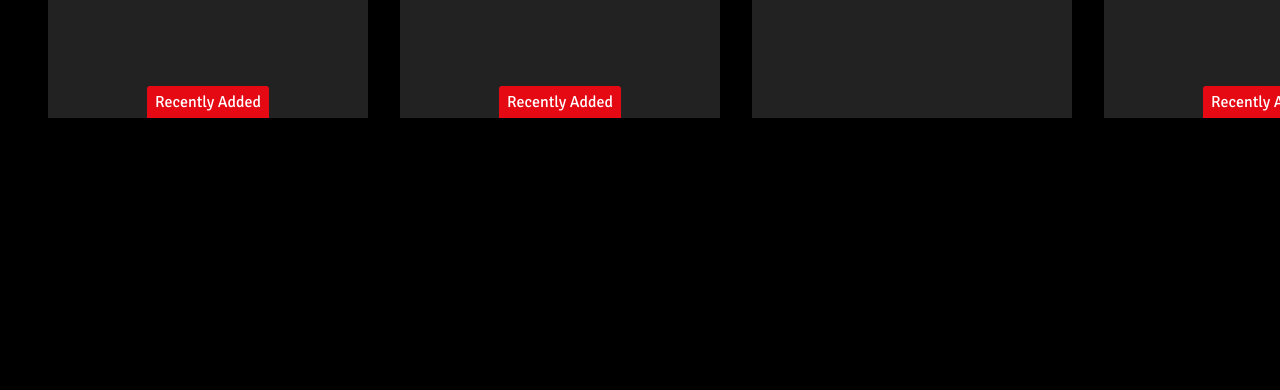
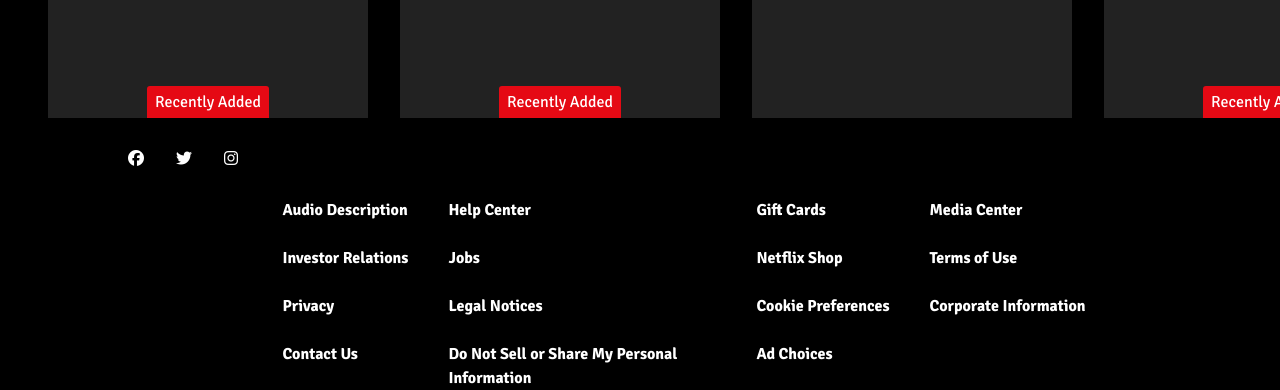
Before and after one commit to gokcanparlaktas/witflix, a website built with Vite: page mainpage.html in a window 1280 px wide. Shown: the part 1070-1460 px from the top of the page. Before the commit the page ends 1212 px from the top, so only its background shows below. Built offline with nearby package versions, Linux system fonts and the light colour scheme.

Commit message:
Footer added and project completed

```diff
--- a/mainpage.html
+++ b/mainpage.html
@@ -9,6 +9,13 @@
     <link
       rel="icon"
       href="http://d1ujqdpfgkvqfi.cloudfront.net/favicon-generator/htdocs/favicons/2015-01-26/7c57fe7ca1f3ba146f56e0b2cdcb54c5.ico"
+    />
+    <link
+      rel="stylesheet"
+      href="https://cdnjs.cloudflare.com/ajax/libs/font-awesome/6.6.0/css/all.min.css"
+      integrity="sha512-Kc323vGBEqzTmouAECnVceyQqyqdsSiqLQISBL29aUW4U/M7pSPA/gEUZQqv1cwx4OnYxTxve5UMg5GT6L4JJg=="
+      crossorigin="anonymous"
+      referrerpolicy="no-referrer"
     />
     <meta name="viewport" content="width=device-width, initial-scale=1.0" />
     <link rel="stylesheet" href="reset.css" />
@@ -37,7 +44,7 @@
         </div>
       </header>
       <section class="hero body-padding-left">
-        <div class="hero-box flex column gap-m">
+        <div class="hero-box flex-col gap-m">
           <img src="hero-title.png" alt="Hero Movie Name and Logo" />
           <p class="white">
             Years after retiring from their formidable ninja lives, a
@@ -54,8 +61,8 @@
           </div>
         </div>
       </section>
-      <section class="movies-container body-padding-left flex column gap-m">
-        <section class="movies-section flex column gap-s">
+      <section class="movies-container body-padding-left flex-col gap-m">
+        <section class="movies-section flex-col gap-s">
           <h3>Matched to You</h3>
           <div class="cards flex gap-m of-scroll">
             <div class="card bg-image">
@@ -98,7 +105,7 @@
             </div>
           </div>
         </section>
-        <section class="movies-section flex column gap-s">
+        <section class="movies-section flex-col gap-s">
           <h3>New on Netflix</h3>
           <div class="cards flex gap-m of-scroll">
             <div class="card bg-image">
@@ -142,7 +149,7 @@
             </div>
           </div>
         </section>
-        <section class="movies-section flex column gap-s">
+        <section class="movies-section flex-col gap-s">
           <h3>Top 10 Movies in the U.S. Todays</h3>
           <div class="cards flex gap-m of-scroll">
             <div class="card">
@@ -186,7 +193,134 @@
           </div>
         </section>
       </section>
-      <footer>asfdsfsd</footer>
+      <footer class="body-padding-left white">
+        <div class="flex margin-left gap-m margin-m">
+          <i class="fa-brands fa-facebook"></i>
+          <i class="fa-brands fa-twitter"></i>
+          <i class="fa-brands fa-instagram"></i>
+        </div>
+        <div class="flex justify-center">
+          <div>
+            <ul class="flex-col">
+              <a
+                class="text-decoration"
+                style="color: var(--typographyColor-gray2)"
+                href="#"
+                ><strong>Audio Description</strong></a
+              >
+              <br />
+              <a
+                class="text-decoration"
+                style="color: var(--typographyColor-gray2)"
+                href="#"
+                ><strong>Investor Relations</strong></a
+              >
+              <br />
+              <a
+                class="text-decoration"
+                style="color: var(--typographyColor-gray2)"
+                href="#"
+                ><strong>Privacy</strong></a
+              >
+              <br />
+              <a
+                class="text-decoration"
+                style="color: var(--typographyColor-gray2)"
+                href="#"
+                ><strong>Contact Us</strong></a
+              >
+            </ul>
+          </div>
+          <div class="footer-column" style="width: 25%">
+            <ul class="flex-col">
+              <a
+                class="text-decoration"
+                style="color: var(--typographyColor-gray2)"
+                href="#"
+                ><strong>Help Center</strong></a
+              >
+              <br />
+              <a
+                class="text-decoration"
+                style="color: var(--typographyColor-gray2)"
+                href="#"
+                ><strong>Jobs</strong></a
+              >
+              <br />
+              <a
+                class="text-decoration"
+                style="color: var(--typographyColor-gray2)"
+                href="#"
+                ><strong>Legal Notices</strong></a
+              >
+              <br />
+              <a
+                class="text-decoration"
+                style="color: var(--typographyColor-gray2)"
+                href="#"
+                ><strong
+                  >Do Not Sell or Share My Personal Information</strong
+                ></a
+              >
+            </ul>
+          </div>
+          <div class="footer-column white">
+            <ul class="flex-col">
+              <a
+                class="text-decoration"
+                style="color: var(--typographyColor-gray2)"
+                href="#"
+                ><strong>Gift Cards</strong></a
+              >
+              <br />
+              <a
+                class="text-decoration"
+                style="color: var(--typographyColor-gray2)"
+                href="#"
+                ><strong>Netflix Shop</strong></a
+              >
+              <br />
+              <a
+                class="text-decoration"
+                style="color: var(--typographyColor-gray2)"
+                href="#"
+                ><strong>Cookie Preferences</strong></a
+              >
+              <br />
+              <a
+                class="text-decoration"
+                style="color: var(--typographyColor-gray2)"
+                href="#"
+                ><strong>Ad Choices</strong></a
+              >
+            </ul>
+          </div>
+          <div class="footer-column">
+            <ul class="flex-col">
+              <a
+                class="text-decoration"
+                style="color: var(--typographyColor-gray2)"
+                href="#"
+                ><strong>Media Center</strong></a
+              >
+              <br />
+              <a
+                class="text-decoration"
+                style="color: var(--typographyColor-gray2)"
+                href="#"
+                ><strong>Terms of Use</strong></a
+              >
+              <br />
+              <a
+                class="text-decoration"
+                style="color: var(--typographyColor-gray2)"
+                href="#"
+                ><strong>Corporate Information</strong></a
+              >
+            </ul>
+          </div>
+        </div>
+      </footer>
     </div>
   </body>
 </html>
--- a/style.css
+++ b/style.css
@@ -347,6 +347,9 @@ nav a {
 .mt-m {
   margin-top: 2rem;
 }
+.mt-l {
+  margin-top: 3rem;
+}
 .of-x {
   overflow-x: hidden;
 }
@@ -384,3 +387,14 @@ nav a {
   background-size: cover;
   background-position: center;
 }
+.text-decoration {
+  text-decoration: none;
+}
+.margin-left {
+  margin-left: 5rem;
+}
+.margin-m {
+  margin-top: 2rem;
+  margin-left: 5rem;
+  margin-bottom: 2rem;
+}
```
